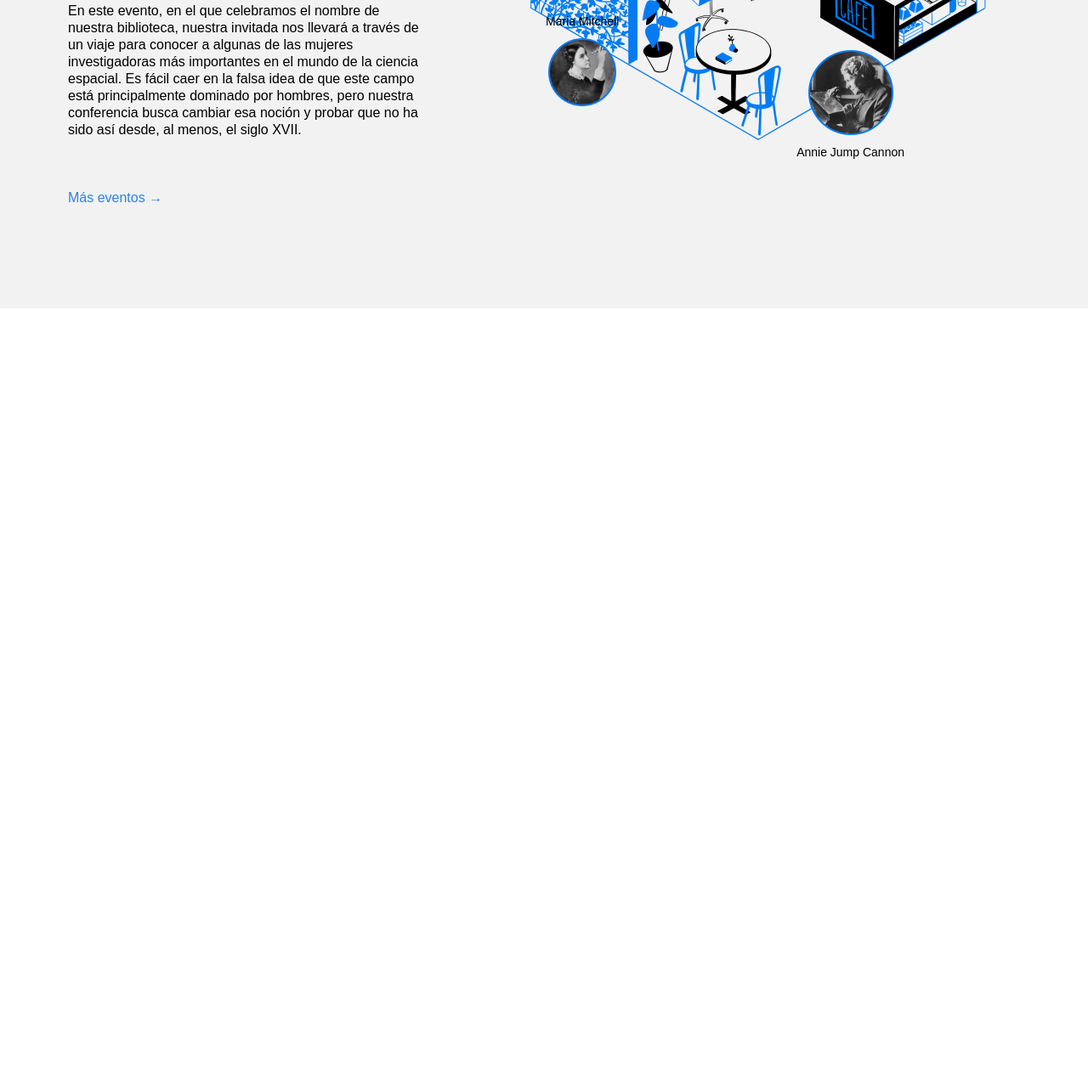
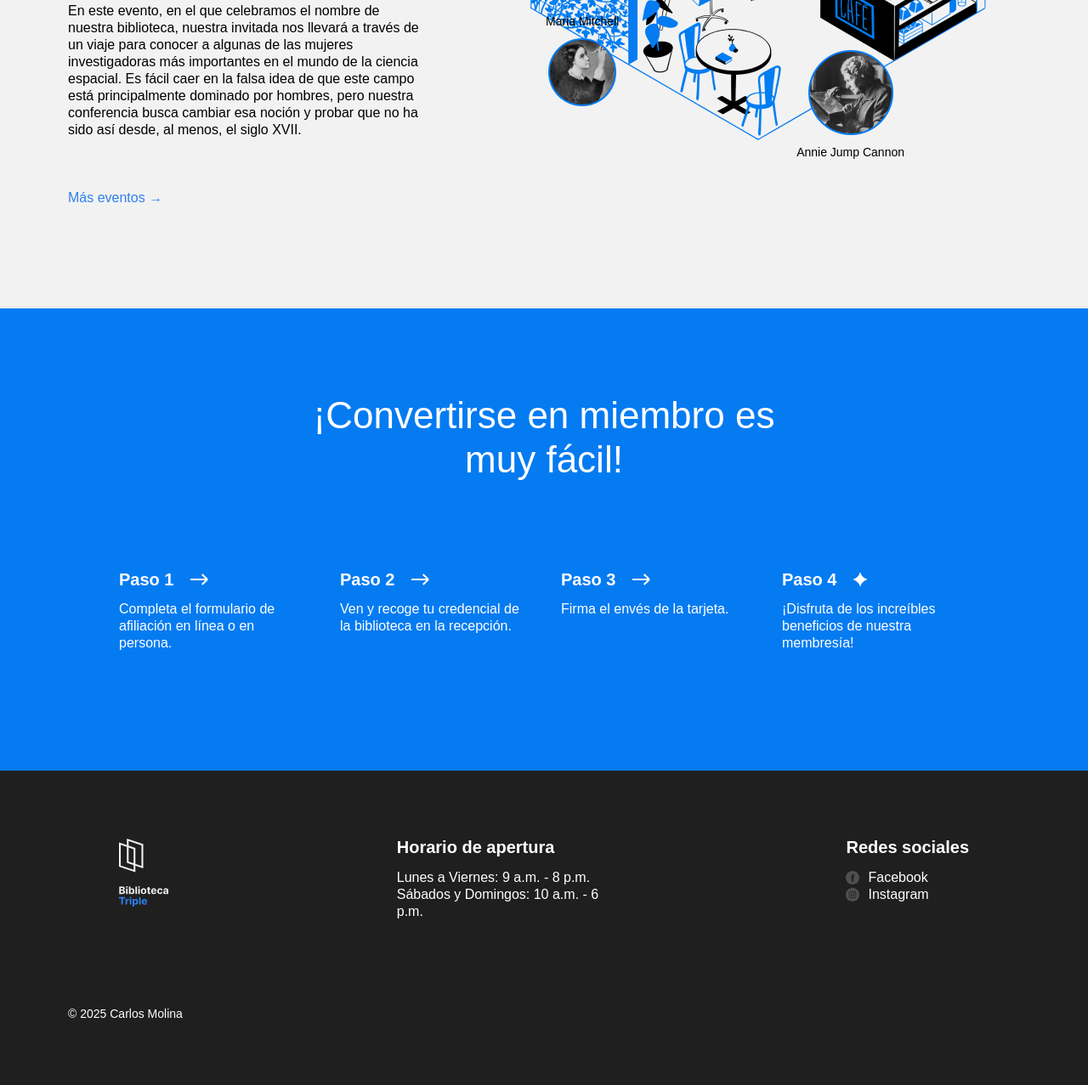
Before and after one commit to daniel16molina/web_project_library_es, a plain HTML site: page index.html in a window 1280 px wide. Shown: the part 2575-3852 px from the top of the page at 85% size. Before the commit the page ends 2938 px from the top, so only its background shows below. Drawn offline with Linux system fonts and the light colour scheme.

Commit message:
1er intento

```diff
--- a/index.html
+++ b/index.html
@@ -33,10 +33,12 @@
               <a href="#events" class="nav__link">Eventos</a>
             </li>
             <li>
-              <a href="#" class="nav__link">Conviértete en miembro</a>
+              <a href="#Conviértete-en-miembro" class="nav__link"
+                >Conviértete en miembro</a
+              >
             </li>
             <li>
-              <a href="#" class="nav__link">Contactos</a>
+              <a href="#pie-de-pagina" class="nav__link">Contactos</a>
             </li>
           </ul>
         </nav>
@@ -221,7 +223,108 @@
             </div>
           </div>
         </section>
+        <section class="membership" id="Conviértete-en-miembro">
+          <h2 class="membership__title">
+            ¡Convertirse en miembro es muy fácil!
+          </h2>
+          <ul class="membership__steps">
+            <li class="step">
+              <h3 class="step__title">
+                Paso 1
+                <img
+                  src="./images/icon_step_forward.svg"
+                  alt="icon forward"
+                  class="step__icon"
+                />
+              </h3>
+              <p class="step__description">
+                Completa el formulario de afiliación en línea o en persona.
+              </p>
+            </li>
+            <li class="step">
+              <h3 class="step__title">
+                Paso 2
+                <img
+                  src="./images/icon_step_forward.svg"
+                  alt="icon forward"
+                  class="step__icon"
+                />
+              </h3>
+              <p class="step__description">
+                Ven y recoge tu credencial de la biblioteca en la recepción.
+              </p>
+            </li>
+            <li class="step">
+              <h3 class="step__title">
+                Paso 3
+                <img
+                  src="./images/icon_step_forward.svg"
+                  alt="icon forward"
+                  class="step__icon"
+                />
+              </h3>
+              <p class="step__description">Firma el envés de la tarjeta.</p>
+            </li>
+            <li class="step">
+              <h3 class="step__title">
+                Paso 4
+                <img
+                  src="./images/icon_step_finish.svg"
+                  alt="icon finish"
+                  class="step__icon"
+                />
+              </h3>
+              <p class="step__description">
+                ¡Disfruta de los increíbles beneficios de nuestra membresía!
+              </p>
+            </li>
+          </ul>
+        </section>
       </main>
+      <footer class="footer" id="pie-de-pagina">
+        <div class="footer__columns">
+          <div class="footer__logo">
+            <img src="./images/logo_white.svg" alt="Logotipo Biblioteca" />
+          </div>
+          <div class="footer__column_content_hours">
+            <h3 class="footer__column-heading">Horario de apertura</h3>
+            <ul class="footer__list">
+              <li class="footer__list-item">
+                Lunes a Viernes: 9 a.m. - 8 p.m.
+              </li>
+              <li class="footer__list-item">
+                Sábados y Domingos: 10 a.m. - 6 p.m.
+              </li>
+            </ul>
+          </div>
+          <div class="footer__column_content_social">
+            <h3 class="footer__column-heading">Redes sociales</h3>
+            <ul class="footer__list">
+              <li class="footer__list-item">
+                <a href="#" class="footer__column-link">
+                  <img
+                    src="./images/facebook_white.svg"
+                    alt="Facebook"
+                    class="footer__social-icon"
+                  />
+                  Facebook
+                </a>
+              </li>
+              <li class="footer__list-item">
+                <a href="#" class="footer__column-link">
+                  <img
+                    src="./images/instagram_white.svg"
+                    alt="Instagram"
+                    class="footer__social-icon"
+                  />
+                  Instagram
+                </a>
+              </li>
+            </ul>
+          </div>
+        </div>
+        <p class="footer__copyright">© 2025 Carlos Molina</p>
+      </footer>
     </div>
   </body>
 </html>
--- a/styles/style.css
+++ b/styles/style.css
@@ -289,3 +289,122 @@
   font-size: 14px;
   margin: 0;
 }
+
+.membership {
+  padding: 100px 0 140px;
+  background-color: #057bf2;
+  color: #ffffff;
+}
+
+.membership__title {
+  max-width: 574px;
+  margin: 0 auto;
+  text-align: center;
+  font-size: 44px;
+  font-weight: 500;
+  line-height: 52px;
+}
+
+.membership__steps {
+  list-style-type: none;
+  padding: 0;
+  margin: 100px 0 0;
+  display: flex;
+  justify-content: center;
+  flex-wrap: wrap;
+  gap: 40px;
+  align-items: flex-start;
+}
+
+.step {
+  flex-basis: 220px;
+  box-sizing: border-box;
+  text-align: left;
+}
+
+.step__title {
+  margin: 0;
+  font-size: 20px;
+  line-height: 30px;
+  font-weight: 700;
+  display: flex;
+  align-items: center;
+}
+
+.step__icon {
+  margin-left: 20px;
+}
+
+.step__description {
+  margin: 10px 0 0;
+}
+
+.footer {
+  box-sizing: border-box;
+  background-color: #1f1f1f;
+  color: white;
+  padding: 80px 80px 60px;
+  font-family: "arial", sans-serif;
+}
+
+.footer__columns {
+  display: flex;
+  justify-content: space-between;
+  align-items: flex-start;
+  max-width: 1000px;
+  margin: 0 auto;
+}
+
+.footer__column_content_hours {
+  display: flex;
+  flex-direction: column;
+  gap: 16px;
+  max-width: 260px;
+}
+
+.footer__column_content_social {
+  display: flex;
+  flex-direction: column;
+  gap: 16px;
+  max-width: 260px;
+}
+
+.footer__logo img {
+  align-self: center;
+  width: 58px;
+  height: 80px;
+}
+
+.footer__column-heading {
+  font-size: 20px;
+  font-weight: bold;
+  margin: 0;
+}
+
+.footer__list {
+  list-style-type: none;
+  padding: 0;
+  margin: 0;
+}
+
+.footer__list-item {
+  font-size: 16px;
+}
+
+.footer__column-link {
+  color: white;
+  text-decoration: none;
+  display: flex;
+  align-items: center;
+  gap: 10px;
+}
+
+.footer__social-icon {
+  width: 16px;
+  height: 16px;
+}
+
+.footer__copyright {
+  margin-top: 100px;
+  font-size: 14px;
+}
```
